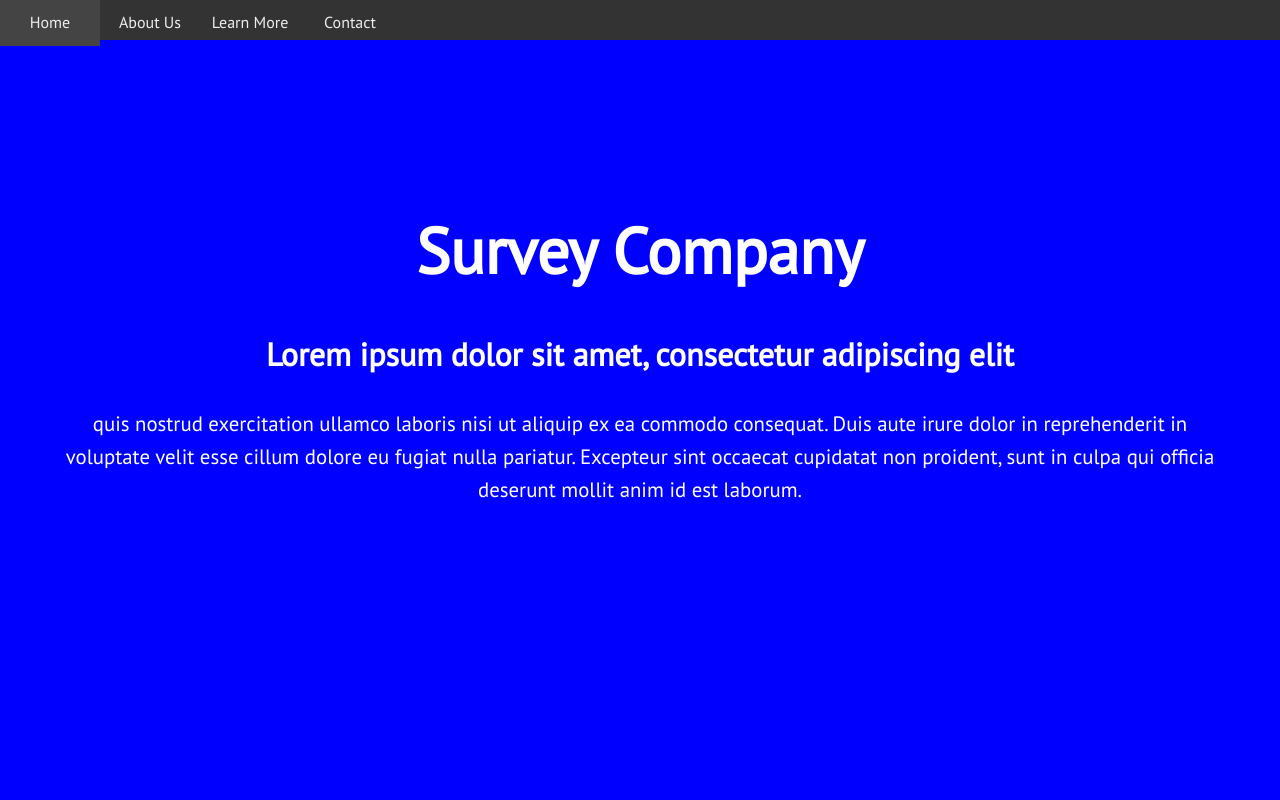
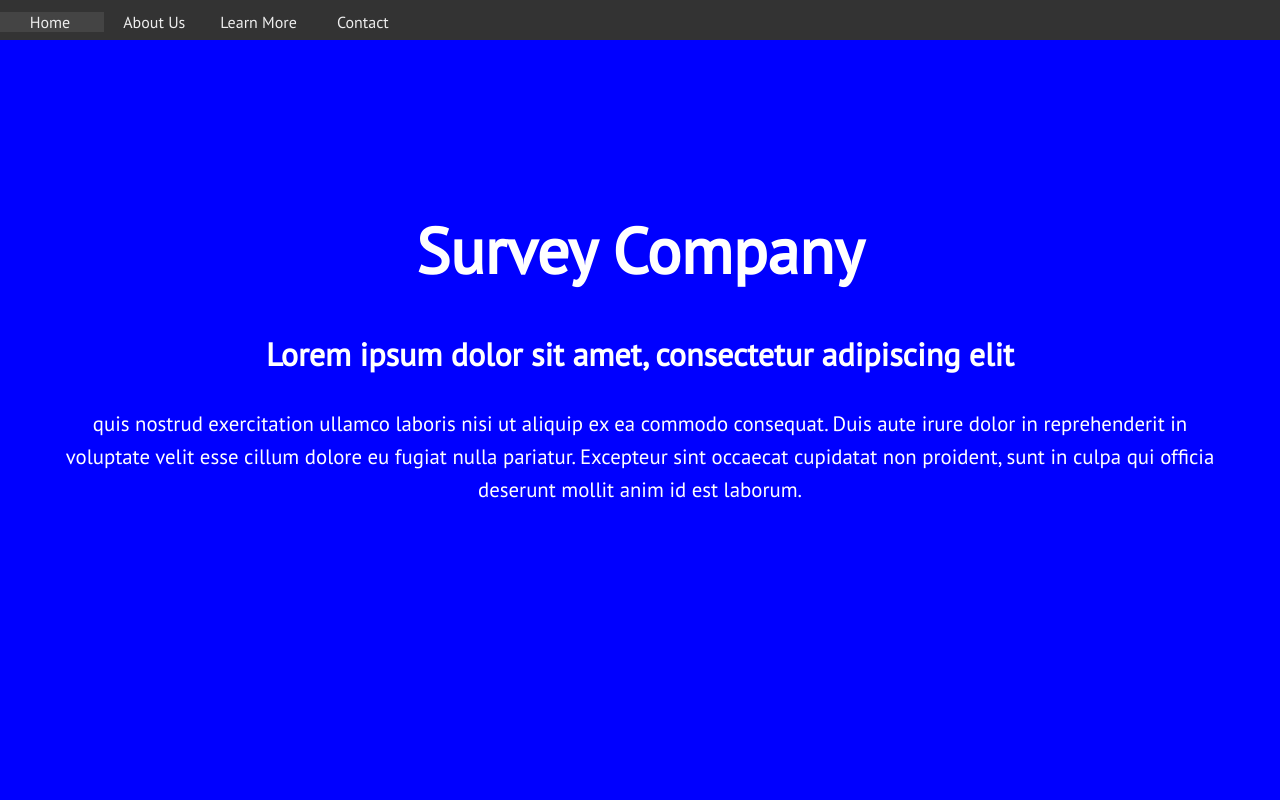
Before and after one commit to Mjohnwright/echo-demosite, a plain HTML site: page index.html in a window 1280 px wide. Shown: the top 800 px of the page. Drawn offline with nearby package versions, Linux system fonts and the light colour scheme.

Commit message:
adjustment

```diff
--- a/css/style0.css
+++ b/css/style0.css
@@ -181,7 +181,7 @@ nav ul {
 }
 nav li {
   display: inline;
-  float: left;
+  /* float: left; */
 }
 nav a {
   display: inline-block;
--- a/css/style1.css
+++ b/css/style1.css
@@ -181,7 +181,7 @@ nav ul {
 }
 nav li {
   display: inline;
-  float: left;
+  /* float: left; */
 }
 nav a {
   display: inline-block;
--- a/css/style2.css
+++ b/css/style2.css
@@ -181,7 +181,7 @@ nav ul {
 }
 nav li {
   display: inline;
-  float: left;
+  /* float: left; */
 }
 nav a {
   display: inline-block;
```
Also changed, not shown: index.html (line endings or trailing spaces).
